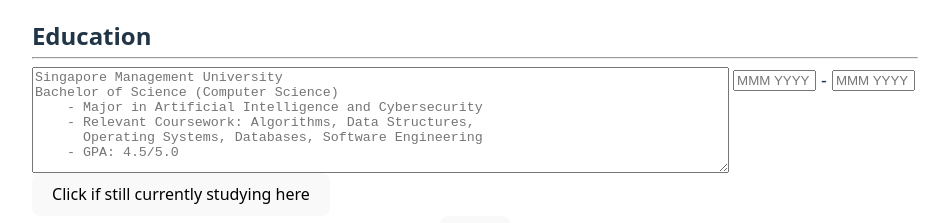
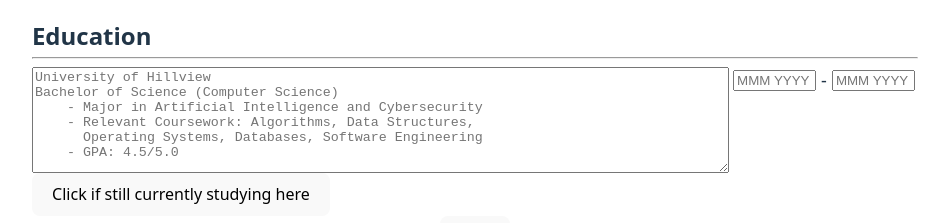
Before and after one commit to Kineth-t/Odin-Project-CV-Application, a React (Vite) app: page / in a window 1280 px wide. Shown: the part 266-489 px from the top of the page, without its empty margins (165-1114 px from the left). Built offline with nearby package versions, Linux system fonts and the light colour scheme.

Commit message:
Minor tweaks

```diff
--- a/src/App.jsx
+++ b/src/App.jsx
@@ -3,7 +3,7 @@
 import Educations from './Components/Educations'
 import Experiences from './Components/Experiences'
 import Projects from './Components/Projects'
-// import Skills from './Components/Skills'
+import Skills from './Components/Skills'
 import './App.css'
 
 function App() {
--- a/src/Components/Education.jsx
+++ b/src/Components/Education.jsx
@@ -10,7 +10,7 @@
     return (
         <>
             <div className="educationForm">
-                <textarea className="educationTextarea" placeholder="Singapore Management University
+                <textarea className="educationTextarea" placeholder="University of Hillview
 Bachelor of Science (Computer Science)
     - Major in Artificial Intelligence and Cybersecurity
     - Relevant Coursework: Algorithms, Data Structures,
```
